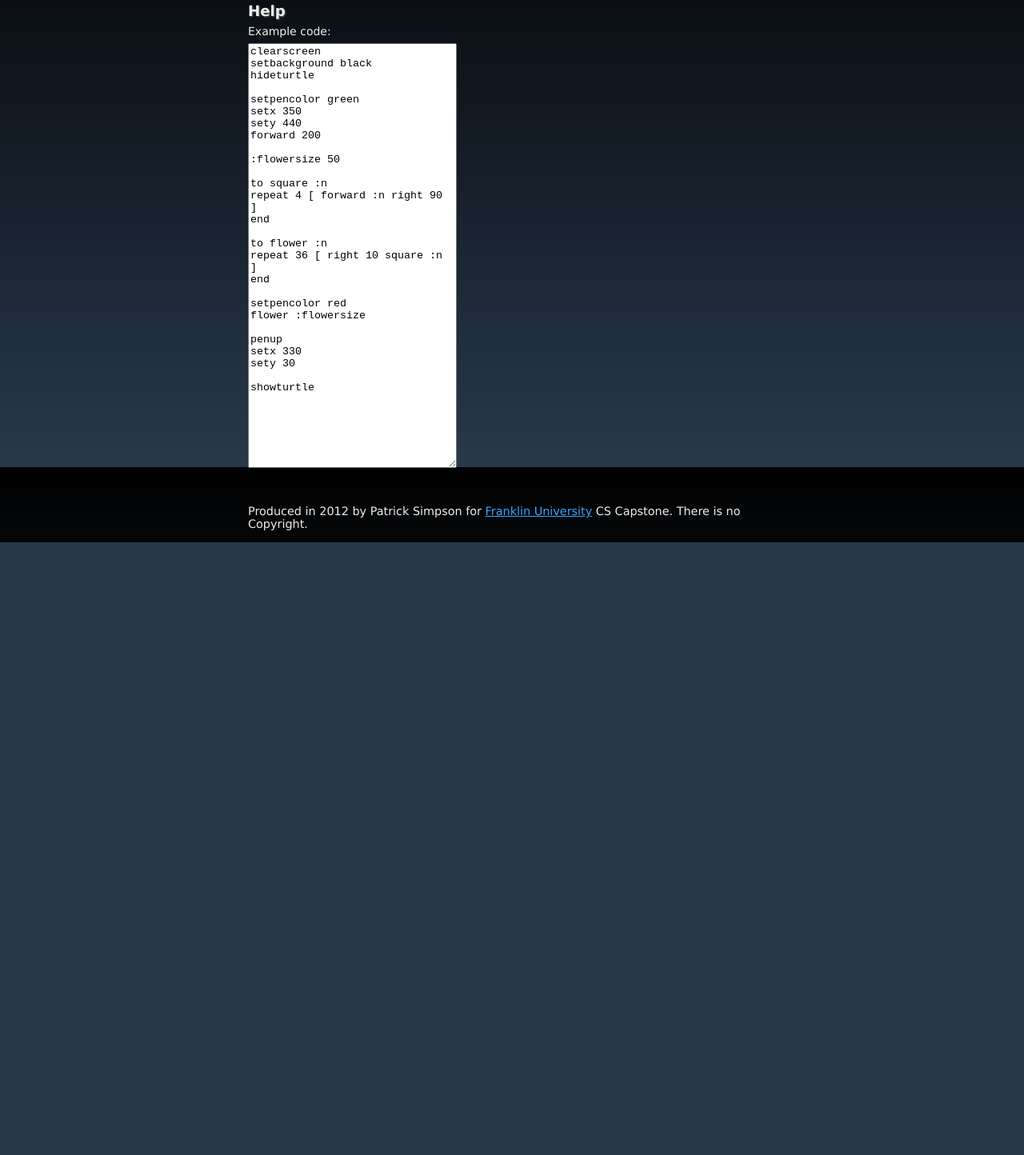
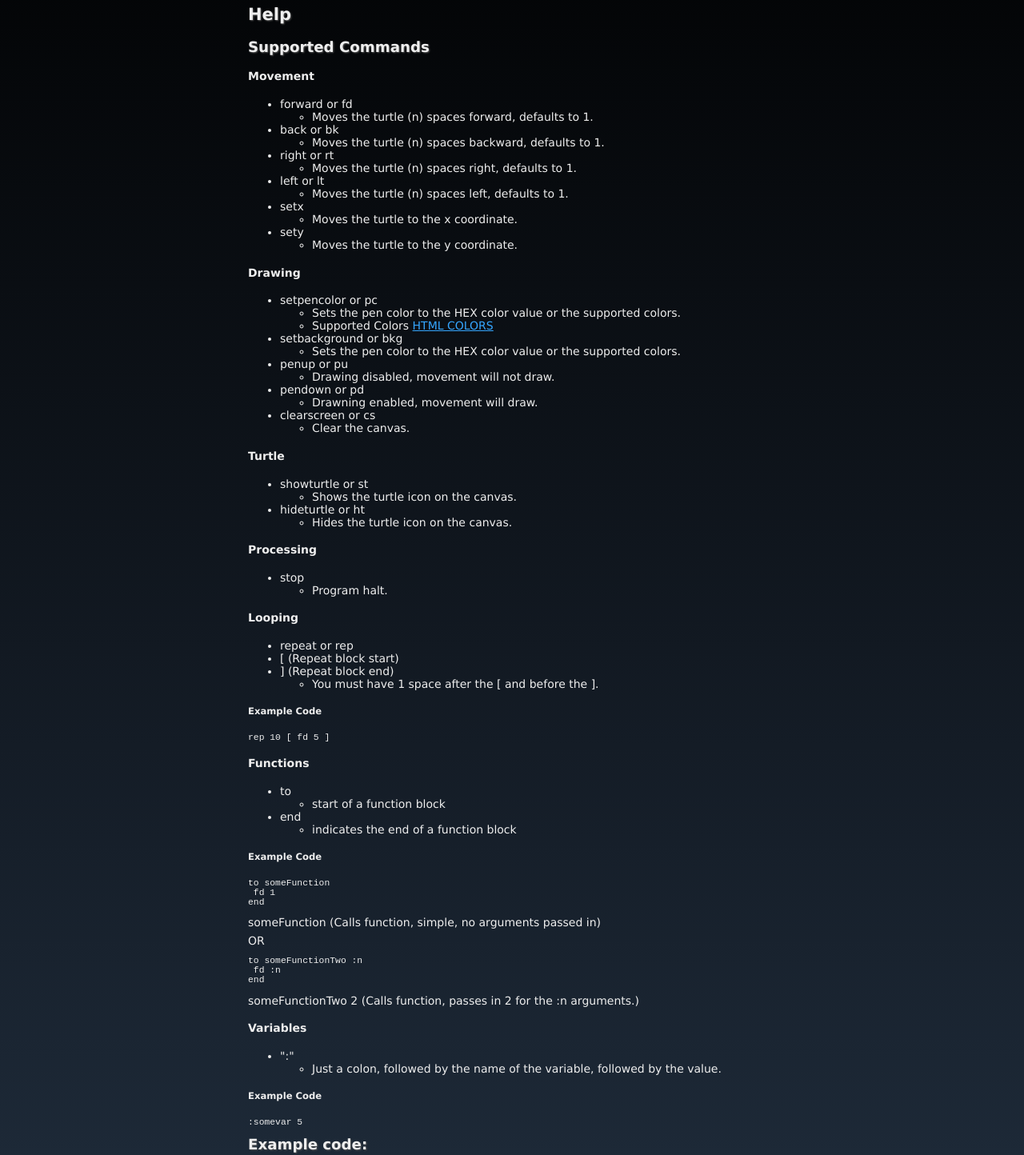
Before and after one commit to patricksimpson/weblogo, a plain HTML site: page help.html in a window 1280 px wide. Shown: the part 216-1660 px from the top of the page at 80% size. Before the commit the page ends 894 px from the top, so only its background shows below. Drawn offline with nearby package versions, Linux system fonts and the light colour scheme; a web font is replaced by a local one.

Commit message:
updated interpreter, help file

```diff
--- a/help.html
+++ b/help.html
@@ -18,8 +18,184 @@
     <a href="help.html" class="active">Help</a>
     </nav>
     <div class="content">
-        <h3>Help</h3>
-        <p>Example code:</p>
+        <h2>Help</h2>
+        <article class="markdown-body entry-content" itemprop="mainContentOfPage"><h3>
+<a name="supported-commands" class="anchor" href="#supported-commands"><span class="octicon octicon-link"></span></a>Supported Commands</h3>
+
+<h4>
+<a name="movement" class="anchor" href="#movement"><span class="octicon octicon-link"></span></a>Movement</h4>
+
+<ul>
+<li>forward or fd
+
+<ul>
+<li>Moves the turtle (n) spaces forward, defaults to 1.</li>
+</ul>
+</li>
+<li>back or bk
+
+<ul>
+<li>Moves the turtle (n) spaces backward, defaults to 1.</li>
+</ul>
+</li>
+<li>right or rt
+
+<ul>
+<li>Moves the turtle (n) spaces right, defaults to 1.</li>
+</ul>
+</li>
+<li>left or lt
+
+<ul>
+<li>Moves the turtle (n) spaces left, defaults to 1.</li>
+</ul>
+</li>
+<li>setx
+
+<ul>
+<li>Moves the turtle to the x coordinate.</li>
+</ul>
+</li>
+<li>sety
+
+<ul>
+<li>Moves the turtle to the y coordinate.</li>
+</ul>
+</li>
+</ul><h4>
+<a name="drawing" class="anchor" href="#drawing"><span class="octicon octicon-link"></span></a>Drawing</h4>
+
+<ul>
+<li>setpencolor or pc
+
+<ul>
+<li>Sets the pen color to the HEX color value or the supported colors.</li>
+<li>Supported Colors <a href="http://www.computerhope.com/htmcolor.htm">HTML COLORS</a>
+</li>
+</ul>
+</li>
+<li>setbackground or bkg
+
+<ul>
+<li>Sets the pen color to the HEX color value or the supported colors.</li>
+</ul>
+</li>
+<li>penup or pu
+
+<ul>
+<li>Drawing disabled, movement will not draw. </li>
+</ul>
+</li>
+<li>pendown or pd
+
+<ul>
+<li>Drawning enabled, movement will draw.</li>
+</ul>
+</li>
+<li>clearscreen or cs
+
+<ul>
+<li>Clear the canvas.</li>
+</ul>
+</li>
+</ul><h4>
+<a name="turtle" class="anchor" href="#turtle"><span class="octicon octicon-link"></span></a>Turtle</h4>
+
+<ul>
+<li>showturtle or st
+
+<ul>
+<li>Shows the turtle icon on the canvas.</li>
+</ul>
+</li>
+<li>hideturtle or ht
+
+<ul>
+<li>Hides the turtle icon on the canvas.</li>
+</ul>
+</li>
+</ul><h4>
+<a name="processing" class="anchor" href="#processing"><span class="octicon octicon-link"></span></a>Processing</h4>
+
+<ul>
+<li>stop
+
+<ul>
+<li>Program halt.</li>
+</ul>
+</li>
+</ul><h4>
+<a name="looping" class="anchor" href="#looping"><span class="octicon octicon-link"></span></a>Looping</h4>
+
+<ul>
+<li>repeat or rep</li>
+<li>[  (Repeat block start)</li>
+<li>] (Repeat block end)
+
+<ul>
+<li>You must have 1 space after the [ and before the ]. </li>
+</ul>
+</li>
+</ul><h5>
+<a name="example-code" class="anchor" href="#example-code"><span class="octicon octicon-link"></span></a>Example Code</h5>
+
+<pre><code>rep 10 [ fd 5 ]
+</code></pre>
+
+<h4>
+<a name="functions" class="anchor" href="#functions"><span class="octicon octicon-link"></span></a>Functions</h4>
+
+<ul>
+<li>to
+
+<ul>
+<li>start of a function block</li>
+</ul>
+</li>
+<li>end
+
+<ul>
+<li>indicates the end of a function block</li>
+</ul>
+</li>
+</ul><h5>
+<a name="example-code-1" class="anchor" href="#example-code-1"><span class="octicon octicon-link"></span></a>Example Code</h5>
+
+<pre><code>to someFunction
+ fd 1
+end
+</code></pre>
+
+<p>someFunction
+(Calls function, simple, no arguments passed in)</p>
+
+<p>OR</p>
+
+<pre><code>to someFunctionTwo :n
+ fd :n
+end
+</code></pre>
+
+<p>someFunctionTwo 2
+(Calls function, passes in 2 for the :n arguments.)</p>
+
+<h4>
+<a name="variables" class="anchor" href="#variables"><span class="octicon octicon-link"></span></a>Variables</h4>
+
+<ul>
+<li>":"
+
+<ul>
+<li>Just a colon, followed by the name of the variable, followed by the value.</li>
+</ul>
+</li>
+</ul><h5>
+<a name="example-code-2" class="anchor" href="#example-code-2"><span class="octicon octicon-link"></span></a>Example Code</h5>
+
+<pre><code>:somevar 5
+</code></pre></article>
+
+        <h3>Example code:</h3>
         <p><textarea cols="30" rows="35">clearscreen
 setbackground black
 hideturtle
--- a/static/css/style.css
+++ b/static/css/style.css
@@ -13,7 +13,6 @@ filter: progid:DXImageTransform.Microsoft.gradient(startColorstr='#000000', endC
 font-family: 'Share', Verdana, Geneva, Arial, Helvetica, sans-serif;
 color: #eee;
 background-color: #28394c;
-height: 100%;
 }
 footer{
     font-size: .9em;
--- a/static/js/weblogo/wl.Interpreter.js
+++ b/static/js/weblogo/wl.Interpreter.js
@@ -135,9 +135,6 @@ wl.Interpreter.prototype.processCommand =  function(command){
           case "sety":
             success = this.draw.sety(command.number);
           break;
-          case "sety":
-            success = this.draw.setx(command.number);
-          break;
           case "setpencolor": case "pc":
             success = this.draw.setPenColor(command.color);
           break;
```
